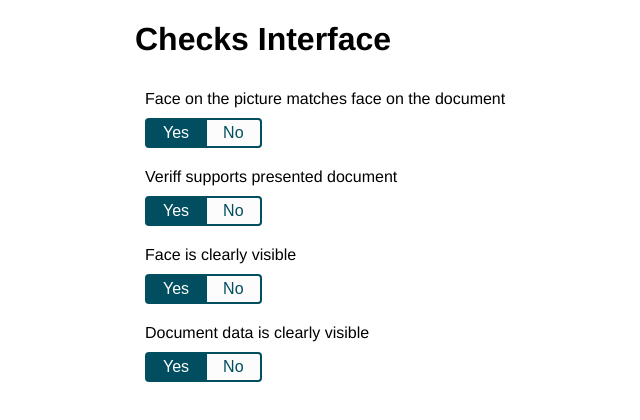
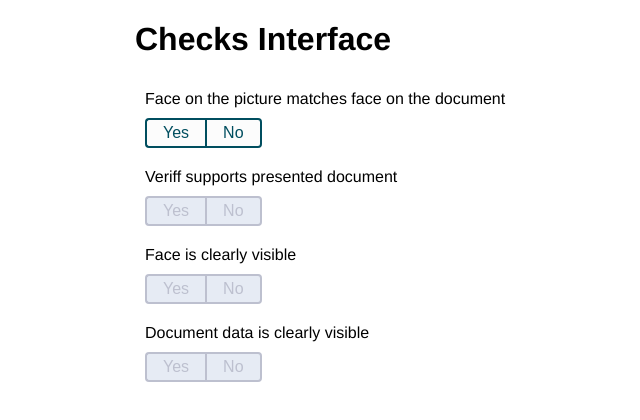
Before and after one commit to paulmdorr/checksInterface, a React (Create React App) app: page / in a window 1280 px wide. Shown: the top 420 px of the page, without its empty margins (305-945 px from the left). Built offline with nearby package versions, Linux system fonts and the light colour scheme.

Commit message:
Add main functionality

```diff
--- a/src/api.js
+++ b/src/api.js
@@ -42,7 +42,7 @@ export function submitCheckResults(results) {
       () =>
         Math.random() <= 0.8
           ? resolve(results)
-          : reject(Error("Can't save check")),
+          : reject(Error("Can't save results")),
       500,
     ),
   );
--- a/src/components/ChecksInterface/CheckItem.tsx
+++ b/src/components/ChecksInterface/CheckItem.tsx
@@ -1,4 +1,4 @@
-import React, { useState } from 'react';
+import React from 'react';
 
 import {
   CheckItemWrapper,
@@ -7,29 +7,43 @@ import {
   RightButton,
 } from './styled/CheckItem.css';
 
-export interface CheckItemProps {
+export interface CheckItemType {
   id: string;
   priority: number;
   description: string;
   value?: boolean;
 }
 
-export default function CheckItem({ description, value }: CheckItemProps) {
-  const [checked, setChecked] = useState(value);
+interface CheckItemProps extends CheckItemType {
+  disabled: boolean;
+  updateCheck: (id: string, value: boolean) => void;
+}
 
+export default function CheckItem({
+  id,
+  description,
+  value,
+  disabled,
+  updateCheck,
+}: CheckItemProps) {
   const onChange = (val: boolean) => {
-    setChecked(val);
+    updateCheck(id, val);
   };
 
   return (
     <CheckItemWrapper>
       <Description>{description}</Description>
-      <LeftButton data-value={checked} onClick={() => onChange(true)}>
+      <LeftButton
+        data-value={value !== undefined && value}
+        onClick={() => onChange(true)}
+        disabled={disabled}
+      >
         Yes
       </LeftButton>
       <RightButton
-        data-value={checked !== undefined && !checked}
+        data-value={value !== undefined && !value}
         onClick={() => onChange(false)}
+        disabled={disabled}
       >
         No
       </RightButton>
--- a/src/components/ChecksInterface/ChecksList.tsx
+++ b/src/components/ChecksInterface/ChecksList.tsx
@@ -1,20 +1,45 @@
 import React from 'react';
 
-import CheckItem, { CheckItemProps } from './CheckItem';
+import CheckItem, { CheckItemType } from './CheckItem';
 import { ContentWrapper, ListWrapper } from './styled/ChecksList.css';
 
 export interface ChecksListProps {
-  checks: Array<CheckItemProps>;
+  checks: Array<CheckItemType>;
+  updateCheck: (id: string, value: boolean) => void;
 }
 
-export default function ChecksList({ checks }: ChecksListProps) {
+export default function ChecksList({ checks, updateCheck }: ChecksListProps) {
+  const sortedChecks = checks.sort((a: CheckItemType, b: CheckItemType) =>
+    a.priority > b.priority ? 1 : 0,
+  );
+
+  const getFormattedChecks = () => {
+    let thereIsANo = false;
+    let lastCheck: CheckItemType;
+
+    return sortedChecks.map((check) => {
+      const disabled =
+        (lastCheck && lastCheck.value === undefined) || thereIsANo;
+      lastCheck = check;
+
+      if (check.value === false) {
+        thereIsANo = true;
+      }
+
+      return (
+        <CheckItem
+          {...check}
+          key={check.id}
+          updateCheck={updateCheck}
+          disabled={disabled}
+        />
+      );
+    });
+  };
+
   return (
     <ContentWrapper>
-      <ListWrapper>
-        {checks.map((check) => (
-          <CheckItem {...check} key={check.id} />
-        ))}
-      </ListWrapper>
+      <ListWrapper>{getFormattedChecks()}</ListWrapper>
     </ContentWrapper>
   );
 }
--- a/src/components/ChecksInterface/index.tsx
+++ b/src/components/ChecksInterface/index.tsx
@@ -2,7 +2,7 @@ import React, { useEffect, useState, useRef } from 'react';
 
 import { fetchChecks } from '../../api';
 import ChecksList from './ChecksList';
-import { CheckItemProps } from './CheckItem';
+import { CheckItemType } from './CheckItem';
 import {
   ContentWrapper,
   Column,
@@ -15,18 +15,14 @@ const SECONDS_TO_RETRY = 5;
 export default function ChecksInterface() {
   const [error, setError] = useState<string | null>(null);
   const [isLoading, setIsLoading] = useState(false);
-  const [checks, setChecks] = useState([]);
+  const [checks, setChecks] = useState<Array<CheckItemType>>([]);
   const [retryTime, setRetryTime] = useState(0);
   const timer = useRef<number>();
 
   const tryToFetchChecks = async () => {
     try {
       setIsLoading(true);
-      const unsortedChecks = await fetchChecks();
-      const sortedChecks = unsortedChecks.sort(
-        (a: CheckItemProps, b: CheckItemProps) => a.priority > b.priority,
-      );
-      setChecks(sortedChecks);
+      setChecks(await fetchChecks());
       setIsLoading(false);
     } catch (e) {
       if (e instanceof Error) {
@@ -37,6 +33,14 @@ export default function ChecksInterface() {
         );
       }
     }
+  };
+
+  const updateCheck = (id: string, value: boolean) => {
+    setChecks((currentChecks) =>
+      currentChecks.map((check) =>
+        check.id === id ? { ...check, value } : check,
+      ),
+    );
   };
 
   useEffect(() => {
@@ -65,7 +69,7 @@ export default function ChecksInterface() {
       return <InfoBox>Loading checks...</InfoBox>;
     }
 
-    return <ChecksList checks={checks} />;
+    return <ChecksList checks={checks} updateCheck={updateCheck} />;
   };
 
   return (
--- a/src/components/ChecksInterface/styled/CheckItem.css.tsx
+++ b/src/components/ChecksInterface/styled/CheckItem.css.tsx
@@ -22,7 +22,6 @@ const YesNoButton = styled(Button)`
   border-color: ${(props) => props.theme.mainColor};
   height: 30px;
 
-  &[data-value='undefined'],
   &[data-value='false'] {
     background-color: ${(props) => props.theme.secondaryColor};
     color: ${(props) => props.theme.mainColor};
@@ -37,6 +36,28 @@ const YesNoButton = styled(Button)`
       background-color: ${(props) => props.theme.mainColor};
     }
   }
+
+  &[data-value='true']:disabled {
+    background-color: ${(props) => props.theme.disabledSecondaryColor};
+    border-color: ${(props) => props.theme.disabledSecondaryColor};
+    color: ${(props) => props.theme.disabledMainColor};
+
+    &:enabled:hover,
+    &:enabled:focus {
+      background-color: ${(props) => props.theme.disabledSecondaryColor};
+    }
+  }
+
+  &[data-value='false']:disabled {
+    background-color: ${(props) => props.theme.disabledMainColor};
+    border-color: ${(props) => props.theme.disabledSecondaryColor};
+    color: ${(props) => props.theme.disabledSecondaryColor};
+
+    &:enabled:hover,
+    &:enabled:focus {
+      background-color: ${(props) => props.theme.disabledMainColor};
+    }
+  }
 `;
 
 const LeftButton = styled(YesNoButton)`
--- a/src/components/common/Button.tsx
+++ b/src/components/common/Button.tsx
@@ -4,7 +4,7 @@ import { ButtonWrapper } from './styled/Button.css';
 const Button = ({
   children,
   ...rest
-}: React.HTMLAttributes<HTMLButtonElement>) => (
+}: React.ButtonHTMLAttributes<HTMLButtonElement>) => (
   <ButtonWrapper type="button" className="Button" {...rest}>
     {children}
   </ButtonWrapper>
--- a/src/components/common/styled/Button.css.tsx
+++ b/src/components/common/styled/Button.css.tsx
@@ -1,19 +1,18 @@
 import styled from 'styled-components';
 
 const ButtonWrapper = styled.button`
+  background-color: ${(props) => props.theme.mainColor};
+  border: 2px solid;
+  border-radius: 4px;
+  color: ${(props) => props.theme.secondaryColor};
+  cursor: pointer;
+  font-size: 16px;
   font-weight: 500;
-  font-size: 16px;
+  height: 40px;
+  padding: 0 16px;
+  position: relative;
   text-align: center;
   user-select: none;
-  border: 2px solid;
-  background-color: ${(props) => props.theme.mainColor};
-  color: white;
-
-  position: relative;
-  height: 40px;
-  padding: 0 16px;
-  border-radius: 4px;
-  cursor: pointer;
 
   &:disabled {
     background-color: ${(props) => props.theme.disabledMainColor};
```
